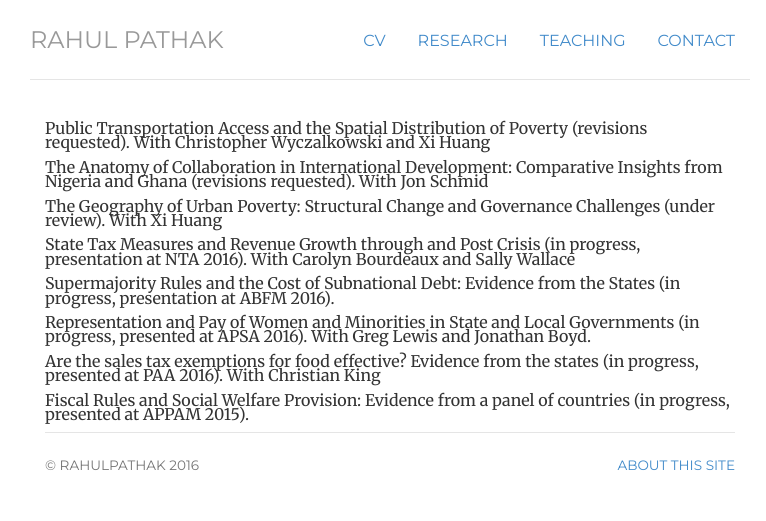
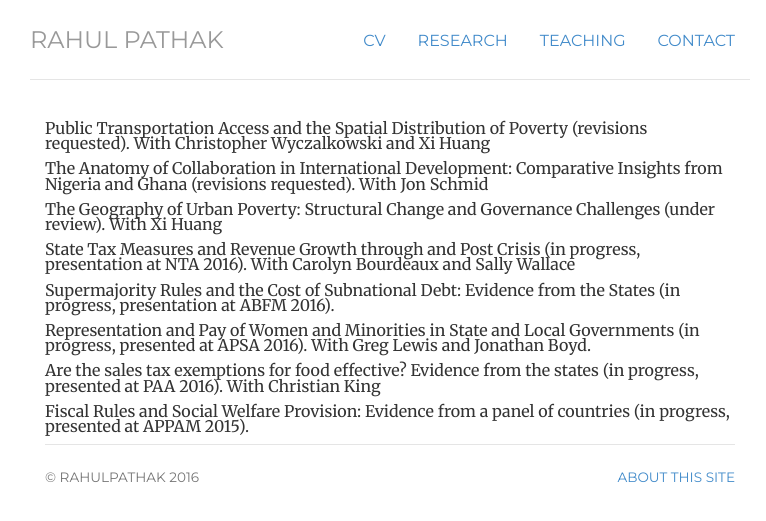
Before and after one commit to pathak-rahul/pathak-rahul.github.io, a Jekyll site: the page built from ongoing/index.html, in a window 1280 px wide. Shown: the top 521 px of the page, without its empty margins (250-1016 px from the left). Built offline with Jekyll 4.4.1, drawn with Linux system fonts in a browser that asks for light colours.

Commit message:
Update index.html

```diff
--- a/ongoing/index.html
+++ b/ongoing/index.html
@@ -8,7 +8,7 @@ title: ongoing
 	<div itemscope itemtype="http://data-vocabulary.org/Person" class="col-sm-12">
 <style type="text/css">
 p.small {
-    line-height: 90%;
+    line-height: 95%;
 }
 </style>
 
```
